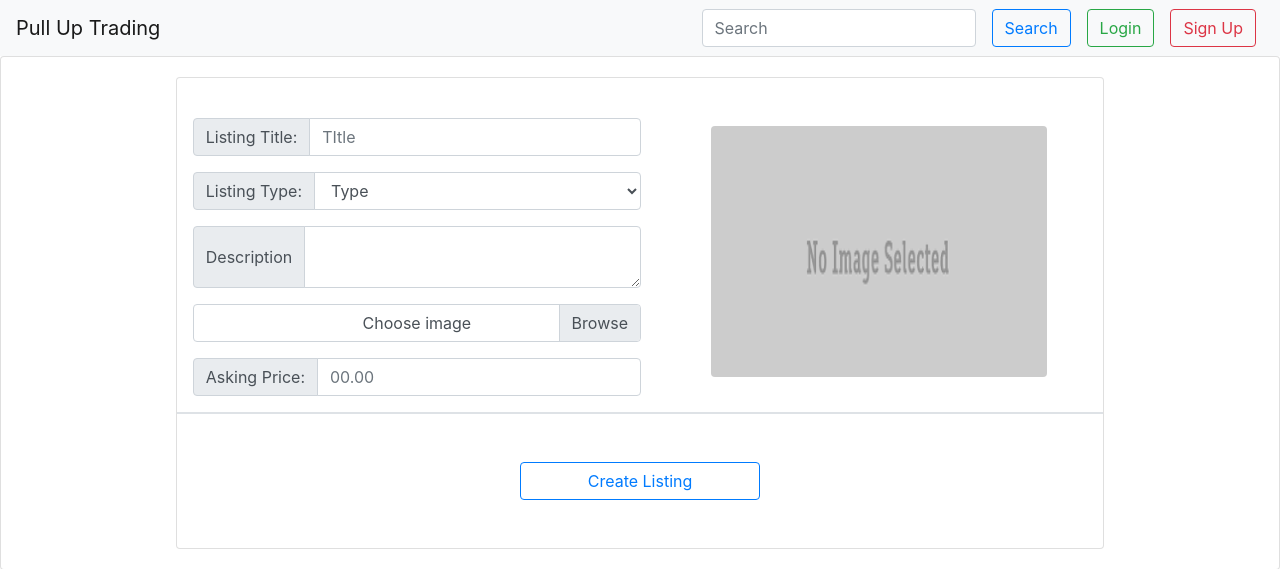
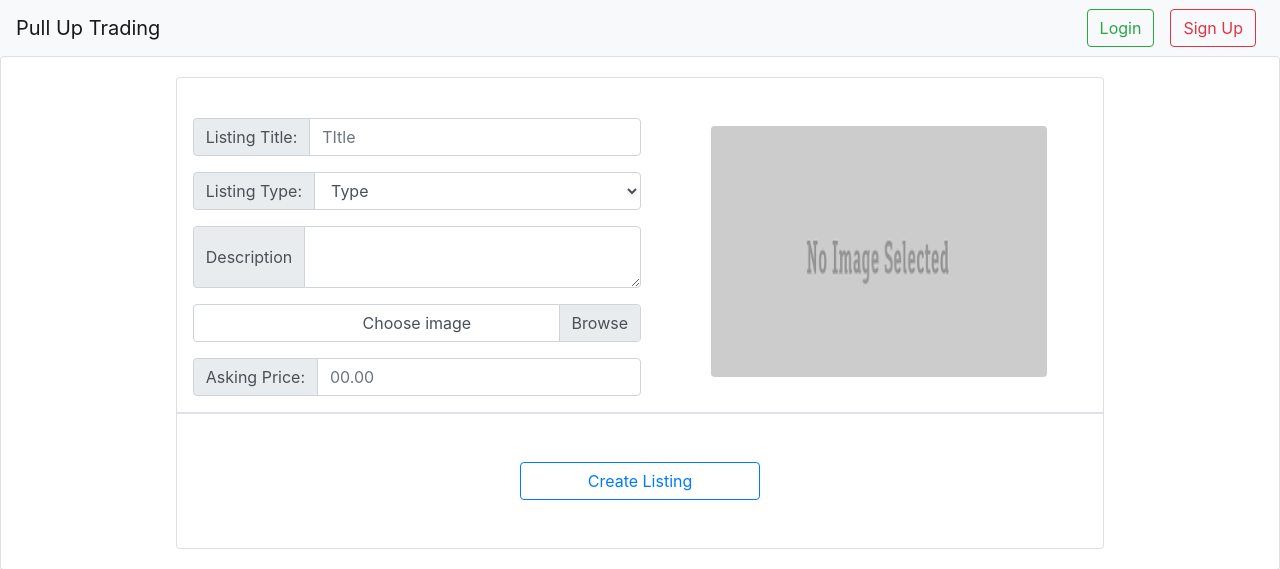
Before and after one commit to bchowdhury00/wakeupslow, a Flask app: page /createListing in a window 1280 px wide. Shown: the top 569 px of the page. Run offline with Flask 2, Linux system fonts and the light colour scheme; some libraries are stand-ins or nearby versions.

Commit message:
remove search when not logged in

```diff
--- a/app/templates/base.html
+++ b/app/templates/base.html
@@ -28,12 +28,12 @@
                 {% endif %}
             </ul>
             <form class="form-inline my-2 my-lg-0">
-                <input class="form-control mr-sm-2" type="search" placeholder="Search" aria-label="Search">
-                <button class="btn btn-outline-primary my-2 my-sm-0 mx-2" type="submit">Search</button>
                 {% if 'username' not in session %}
                     <a class="btn btn-outline-success my-2 my-sm-0 text-success mx-2" href="/login">Login</a>
                     <a class="btn btn-outline-danger my-2 my-sm-0 text-danger mx-2" href="/register">Sign Up</a>
                 {% else %}
+                    <input class="form-control mr-sm-2" type="search" placeholder="Search" aria-label="Search">
+                    <button class="btn btn-outline-primary my-2 my-sm-0 mx-2" type="submit">Search</button>
                     <a class="btn btn-outline-success my-2 my-sm-0 text-success mx-2" href="/profile">My Account</a>
                     <a class="btn btn-outline-danger my-2 my-sm-0 text-danger mx-2" href="/logOut">Log Out</a>
                 {% endif %}
```
